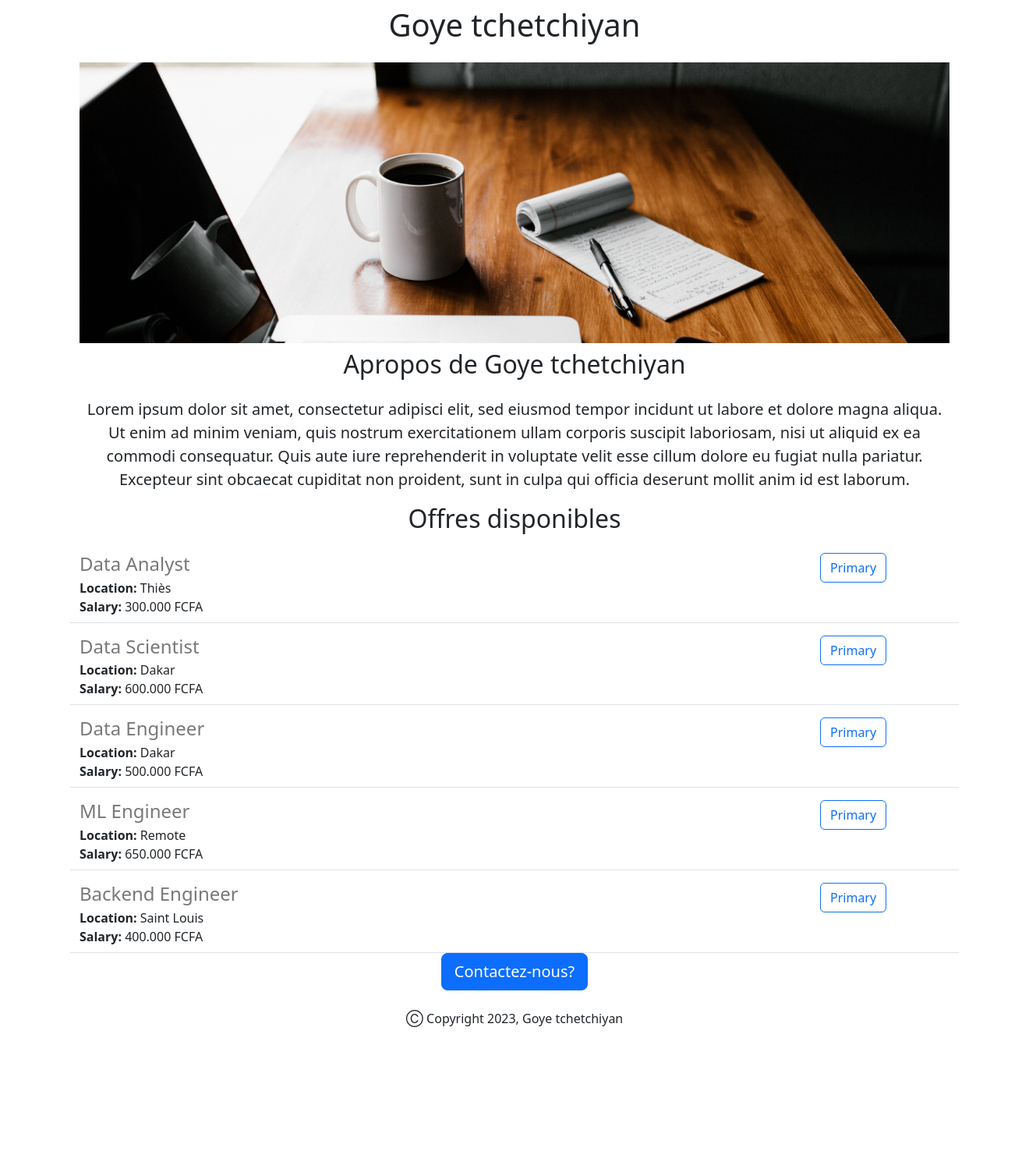
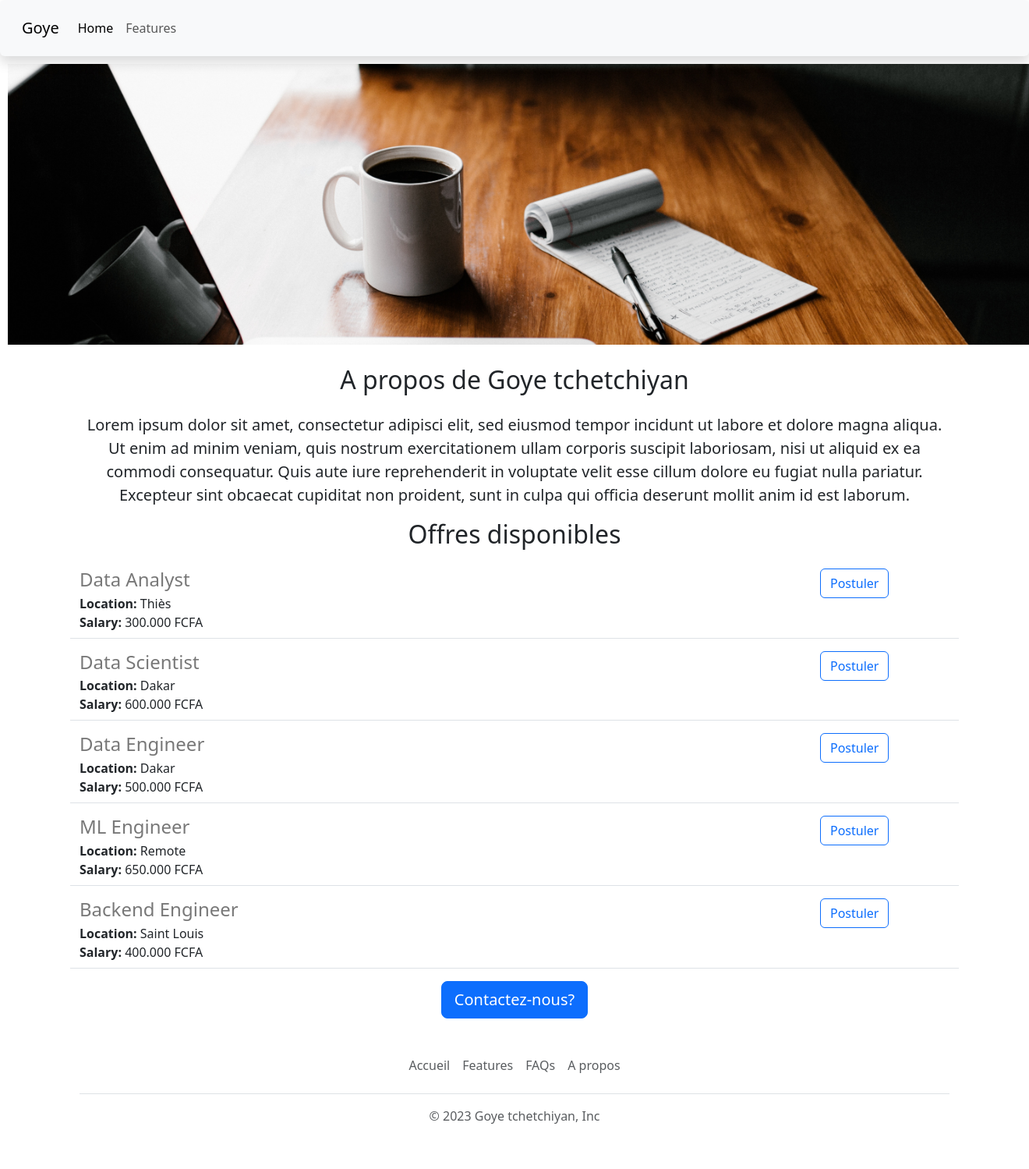
Before and after one commit to Pheonix64/flask_webApp, a Flask app: page / in a window 1320 px wide; the page is wider, and only the part inside the window is pictured. Shown: that part at 78% size. Before the commit the page ends 1317 px from the top of that part, so only its background shows below. Run offline with Flask 3, Linux system fonts and the light colour scheme.

Commit message:
functional adding

```diff
--- /dev/null
+++ b/templates/footer.html
@@ -0,0 +1,11 @@
+<div class="container">
+    <footer class="py-3 my-4">
+      <ul class="nav justify-content-center border-bottom pb-3 mb-3">
+        <li class="nav-item"><a href="#" class="nav-link px-2 text-body-secondary">Accueil</a></li>
+        <li class="nav-item"><a href="#" class="nav-link px-2 text-body-secondary">Features</a></li>
+        <li class="nav-item"><a href="#" class="nav-link px-2 text-body-secondary">FAQs</a></li>
+        <li class="nav-item"><a href="#" class="nav-link px-2 text-body-secondary">A propos</a></li>
+      </ul>
+      <p class="text-center text-body-secondary">&copy; 2023 Goye tchetchiyan, Inc</p>
+    </footer>
+  </div>
--- a/templates/home.html
+++ b/templates/home.html
@@ -11,15 +11,17 @@
             width: 100%;
             height: 360px;
             object-fit: cover;
+            margin: 10px;
         }
     </style>
 
 </head>
 <body>
+    {% include 'navbar.html' %}
+    <img class="img-fluid" id="banner" src="../static/banner.jpg" alt="photos de recherche d'emploie" width="320">
     <div class="container">
-        <h1 class="text-center mt-2 mb-4">Goye tchetchiyan</h1>
-        <img class="img-fluid" id="banner" src="../static/banner.jpg" alt="photos de recherche d'emploie" width="320">
-        <h2 class="text-center mt-2 mb-4">Apropos de Goye tchetchiyan</h2>
+
+        <h2 class="text-center mt-3 mb-4">A propos de Goye tchetchiyan</h2>
         <p class="lead text-center">Lorem ipsum dolor sit amet, consectetur adipisci elit, sed eiusmod
             tempor incidunt ut labore et dolore magna aliqua. Ut enim ad minim veniam, quis nostrum
              exercitationem ullam corporis suscipit laboriosam, nisi ut aliquid ex ea commodi consequatur.
@@ -33,10 +35,10 @@
         </div>
         <div class="text-center">
             <button type="button" class="btn btn-primary btn-lg">Contactez-nous?</button>
-            <p class="mt-4">&#9400; Copyright 2023, Goye tchetchiyan</p>
         </div>
 
     </div>
     <script src="https://cdn.jsdelivr.net/npm/bootstrap@5.3.0-alpha3/dist/js/bootstrap.bundle.min.js" integrity="sha384-ENjdO4Dr2bkBIFxQpeoTz1HIcje39Wm4jDKdf19U8gI4ddQ3GYNS7NTKfAdVQSZe" crossorigin="anonymous"></script>
+    {% include 'footer.html' %}
 </body>
 </html>
--- a/templates/jobitems.html
+++ b/templates/jobitems.html
@@ -1,4 +1,4 @@
-<div class="mt-3 border-bottom row" style="padding-bottom: 8px;">
+<div class="mt-3 border-bottom row mb-3" style="padding-bottom: 8px;">
     <div class="col-10">
         <h4 style="margin-bottom: 4px; color: rgb(120, 120, 120);">
             {{job['title']}}
@@ -9,6 +9,6 @@
         {% endif %}
     </div>
     <div class="col-2">
-        <button type="button" class="btn btn-outline-primary">Primary</button>
+        <a href="api/jobs" type="button" class="btn btn-outline-primary">Postuler</a>
     </div>
 </div>
--- /dev/null
+++ b/templates/navbar.html
@@ -0,0 +1,19 @@
+<nav class="navbar navbar-expand-lg bg-body-tertiary shadow p-3 mb-5 bg-body-tertiary rounded fixed-top bg-white">
+    <div class="container-fluid">
+      <a class="navbar-brand" href="#">Goye</a>
+      <button class="navbar-toggler" type="button" data-bs-toggle="collapse" data-bs-target="#navbarNav" aria-controls="navbarNav" aria-expanded="false" aria-label="Toggle navigation">
+        <span class="navbar-toggler-icon"></span>
+      </button>
+      <div class="collapse navbar-collapse" id="navbarNav">
+        <ul class="navbar-nav">
+          <li class="nav-item">
+            <a class="nav-link active" aria-current="page" href="#">Home</a>
+          </li>
+          <li class="nav-item">
+            <a class="nav-link" href="#">Features</a>
+          </li>
+        </ul>
+      </div>
+    </div>
+  </nav>
+  <div style="height: 72px;"></div>
```
